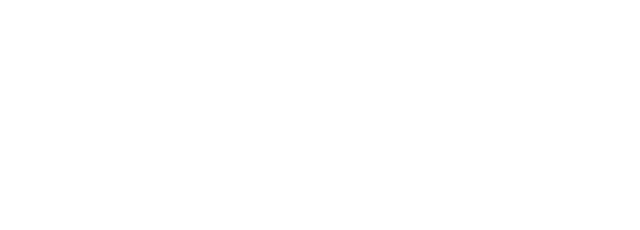
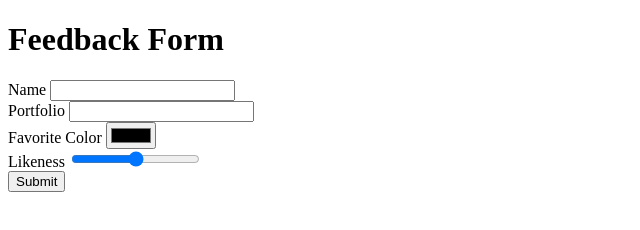
Before and after one commit to acciojob/html-feedback-form-praveenbareth4261-cloud, a website: page main.html in a window 1280 px wide. Shown: the whole page, without its empty margins (0-640 px from the left). Drawn offline with Linux system fonts and the light colour scheme.

Commit message:
created a submission

```diff
--- a/main.html
+++ b/main.html
@@ -8,6 +8,22 @@
 
 <body>
 	<!-- the entire body must be written by student -->
+	<h1>Feedback Form</h1>
+	<form method="post">
+		<label for="name">Name</label>
+		<input type="text" id="name" minlength="3" maxlength="50" required>
+		<br>
+		<label for="portfolio">Portfolio</label>
+		<input type="url" id="portfolio" required>
+		<br>
+		<label for="favcolor">Favorite Color</label>
+		<input type="color" id="favColor">
+		<br>
+		<label for="likeness">Likeness</label>
+		<input type="range" id="likeness" min="1" max="100">
+		<br>
+		<button>Submit</button>
+	</form>
     <script type="text/javascript" src="./script.js">
 </script>
 
```
